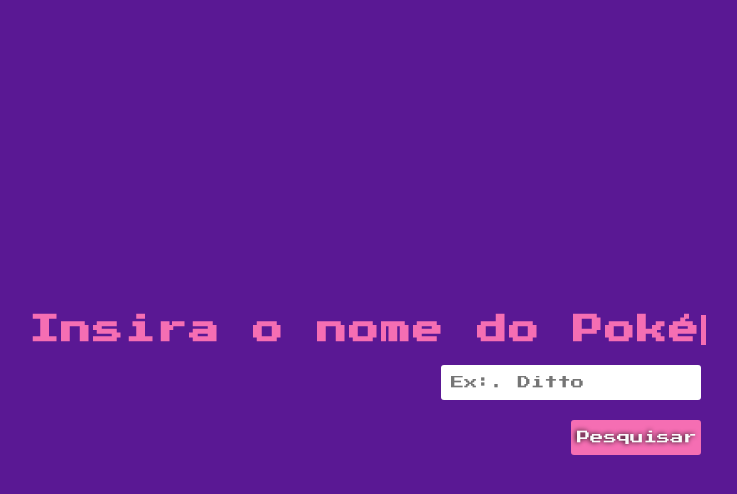
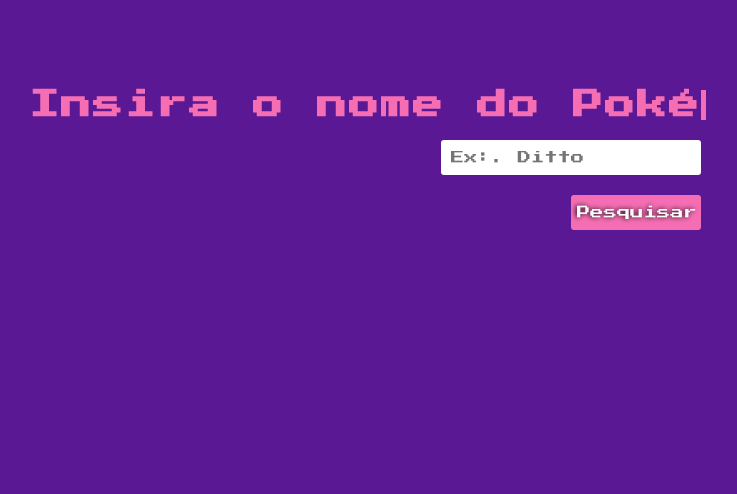
Before and after one commit to rapha021/pokemon_vue, a Vue app: page / in a window 1280 px wide. Shown: the top 494 px of the page, without its empty margins (275-1012 px from the left). Built offline with nearby package versions, Linux system fonts and the light colour scheme.

Commit message:
feat: novos estilos adicionados

```diff
--- a/package.json
+++ b/package.json
@@ -3,7 +3,7 @@
   "version": "0.0.0",
   "private": true,
   "scripts": {
-    "dev": "vite",
+    "dev": "vite --host",
     "build": "run-p type-check build-only",
     "preview": "vite preview",
     "build-only": "vite build",
--- a/src/App.vue
+++ b/src/App.vue
@@ -1,5 +1,5 @@
 <script setup lang="ts">
-import { RouterLink, RouterView } from "vue-router"
+import { RouterView } from "vue-router"
 </script>
 
 <template>
@@ -14,7 +14,11 @@
   justify-content: center;
   gap: 30px;
 
-  width: 100vw;
-  height: 100vh;
+  margin: 0 auto;
+
+  width: 80%;
+  height: 100%;
+
+  margin-top: 90px;
 }
 </style>
--- a/src/assets/base.sass
+++ b/src/assets/base.sass
@@ -42,3 +42,8 @@
 body
     background: variables.$dark-purple
     display: flex
+
+
+#app
+    width: 100%
+    height: 100%
--- a/src/components/Card/Card.vue
+++ b/src/components/Card/Card.vue
@@ -37,16 +37,21 @@
   },
   methods: {
     async getPokemon() {
-      const pokemon = usePokemon()
-      await pokemon.getPokemonData(this.pokemon.name)
-      const pokemonData = pokemon.pokemons.filter(
+      await this.pokemon.getPokemonData(this.pokemon.name)
+      const pokemonData = this.pokemon.pokemons.filter(
         (p) => p.name === this.pokemon.name
       )[0]
+
       this.pokemon = {
-        ...pokemon,
+        ...this.pokemon,
         ...pokemonData,
       }
     },
+  },
+  setup() {
+    const pokemon = usePokemon()
+
+    return { pokemon }
   },
 }
 </script>
--- a/src/components/Card/style.sass
+++ b/src/components/Card/style.sass
@@ -4,8 +4,8 @@
     display: flex
     justify-content: center
     align-items: center
-    width: 100vw
-    height: 100vh
+    width: 100%
+    height: 100%
 
     .pokemon-wrap
         padding: 20px
--- a/src/components/Home/Home.vue
+++ b/src/components/Home/Home.vue
@@ -9,6 +9,11 @@
     Card,
     RouterLink,
   },
+  setup() {
+    const pokemonState = usePokemon()
+
+    return { pokemonState }
+  },
   data() {
     const pokemonState = usePokemon()
     return {
@@ -18,8 +23,7 @@
   },
   methods: {
     async handleSubmit(e: Event) {
-      const pokemonState = usePokemon()
-      await pokemonState.getPokemonData(this.pokemonName.toLowerCase())
+      await this.pokemonState.getPokemonData(this.pokemonName.toLowerCase())
       this.pokemonName = ""
     },
   },
--- a/src/components/Home/style.sass
+++ b/src/components/Home/style.sass
@@ -64,8 +64,14 @@
 .pokemon-history
     display: flex
 
+    width: 90%
+    height: 200px
+    overflow-x: auto
+
     .pokemon-list
         display: flex
+        gap: 30px
+
 
         li
             display: flex
```
